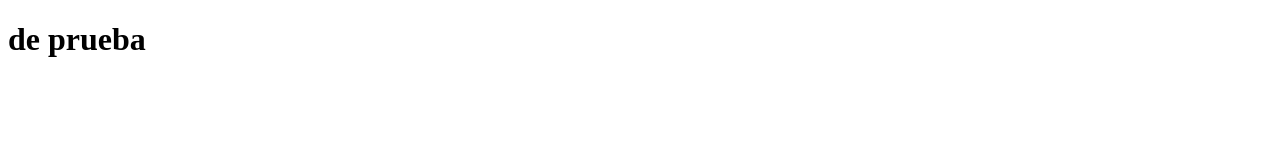
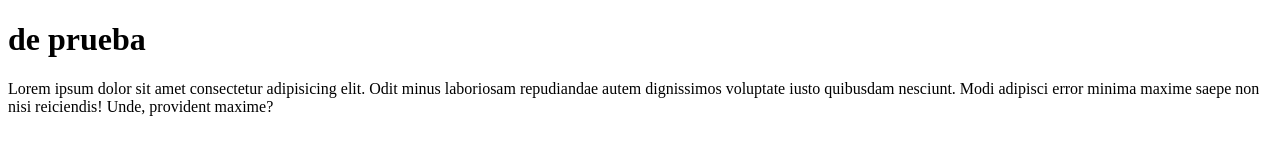
Before and after one commit to Daniel-barranzuela/Ramas, a plain HTML site: page primer.html in a window 1280 px wide. Drawn offline with Linux system fonts and the light colour scheme.

Commit message:
en primer.html agregue un loren

```diff
--- a/primer.html
+++ b/primer.html
@@ -7,5 +7,6 @@
 </head>
 <body>
     <h1>de prueba</h1>
+    <p>Lorem ipsum dolor sit amet consectetur adipisicing elit. Odit minus laboriosam repudiandae autem dignissimos voluptate iusto quibusdam nesciunt. Modi adipisci error minima maxime saepe non nisi reiciendis! Unde, provident maxime?</p>
 </body>
 </html>
```
